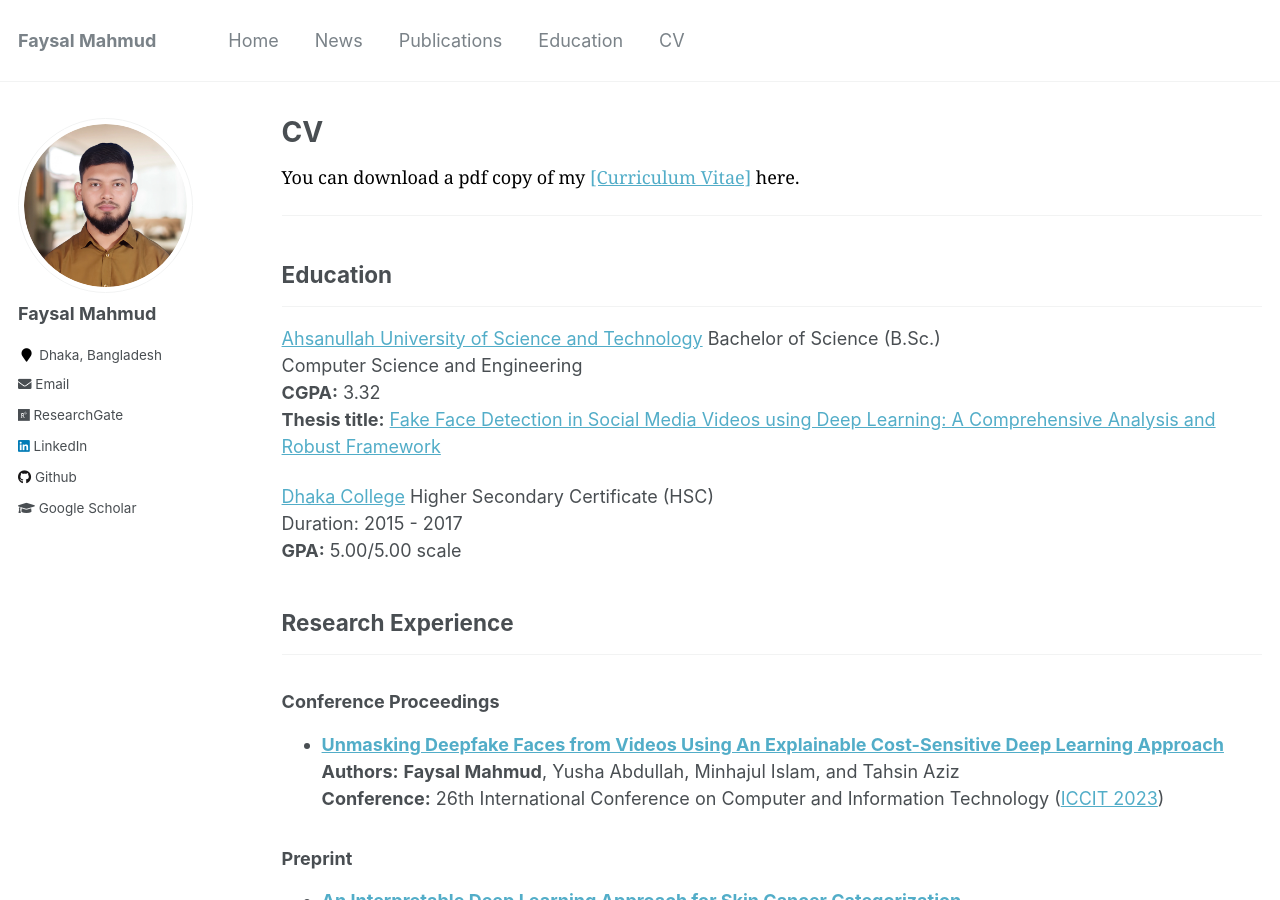
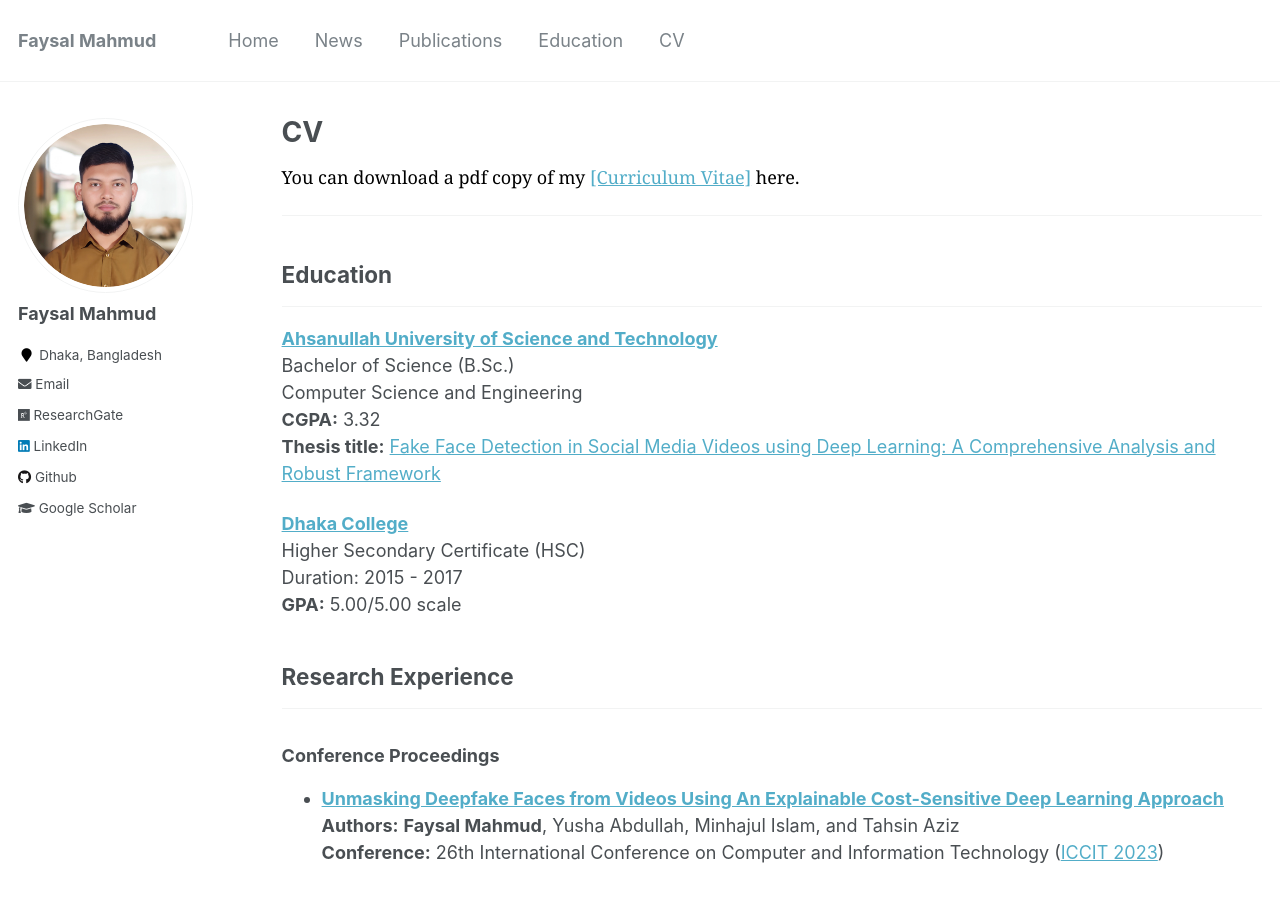
Before and after one commit to Faysal-MD/Faysal-MD.github.io, a Jekyll site: the page built from _pages/cv.md, in a window 1280 px wide and 900 px high. Built offline with Jekyll 4.4.1, drawn with Linux system fonts in a browser that asks for light colours.

Commit message:
info updated

```diff
--- a/_pages/cv.md
+++ b/_pages/cv.md
@@ -17,16 +17,16 @@ redirect_from:
 ---
 
 <!-- B.Sc. -->
-[Ahsanullah University of Science and Technology](https://aust.edu)
-Bachelor of Science (B.Sc.)
-Computer Science and Engineering
-**CGPA:** 3.32
+[**Ahsanullah University of Science and Technology**](https://aust.edu) <br>
+Bachelor of Science (B.Sc.)  <br>
+Computer Science and Engineering <br>
+**CGPA:** 3.32  <br>
 **Thesis title:** [Fake Face Detection in Social Media Videos using Deep Learning: A Comprehensive Analysis and Robust Framework](../files/B.Sc.%20Thesis/B.Sc.%20Thesis.pdf)
 
 <!-- HSC -->
-[Dhaka College](http://dhakacollege.edu.bd/)
-Higher Secondary Certificate (HSC)
-Duration: 2015 - 2017
+[**Dhaka College**](http://dhakacollege.edu.bd/) <br>
+Higher Secondary Certificate (HSC)  <br>
+Duration: 2015 - 2017  <br>
 **GPA:** 5.00/5.00 scale
 
 ## Research Experience
```
